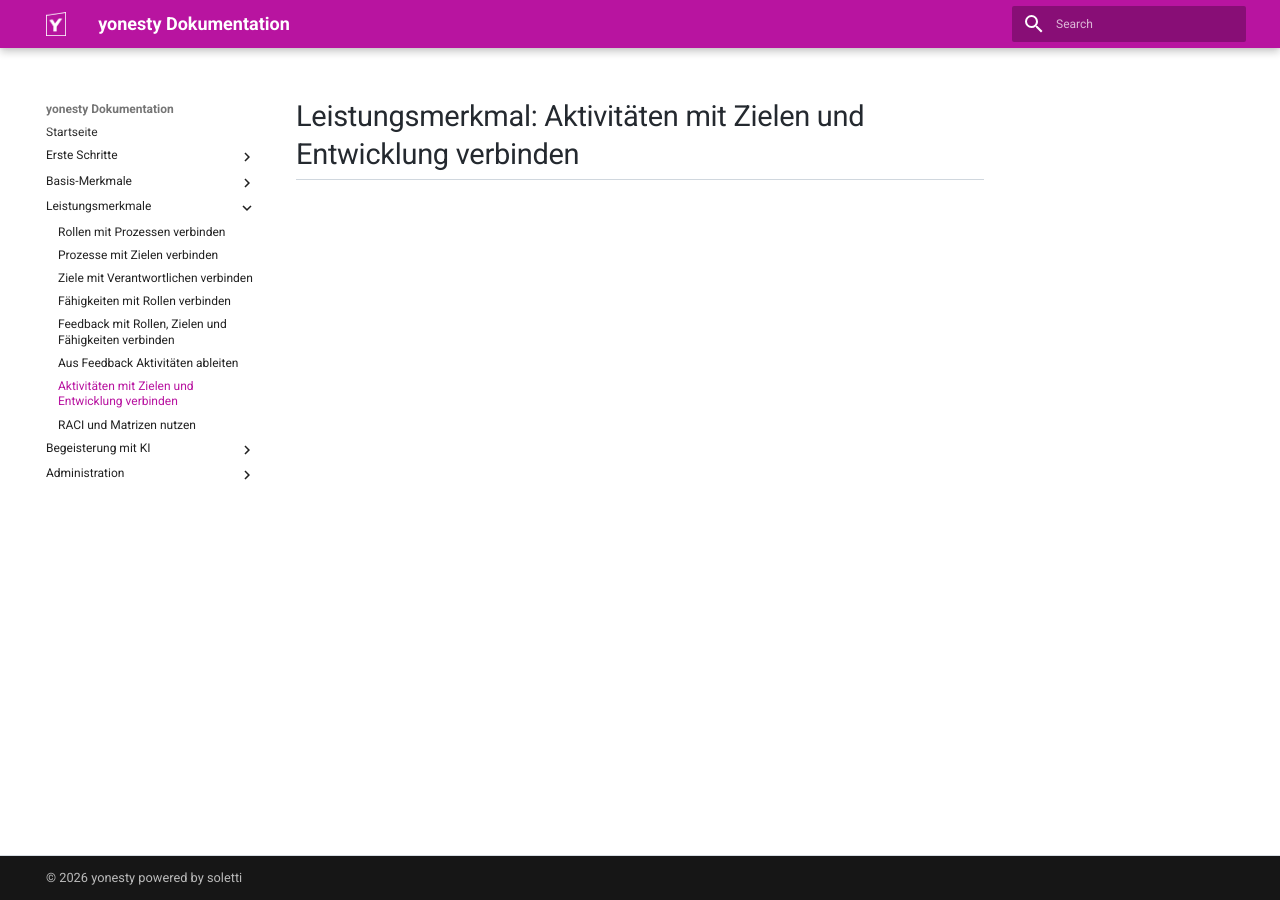
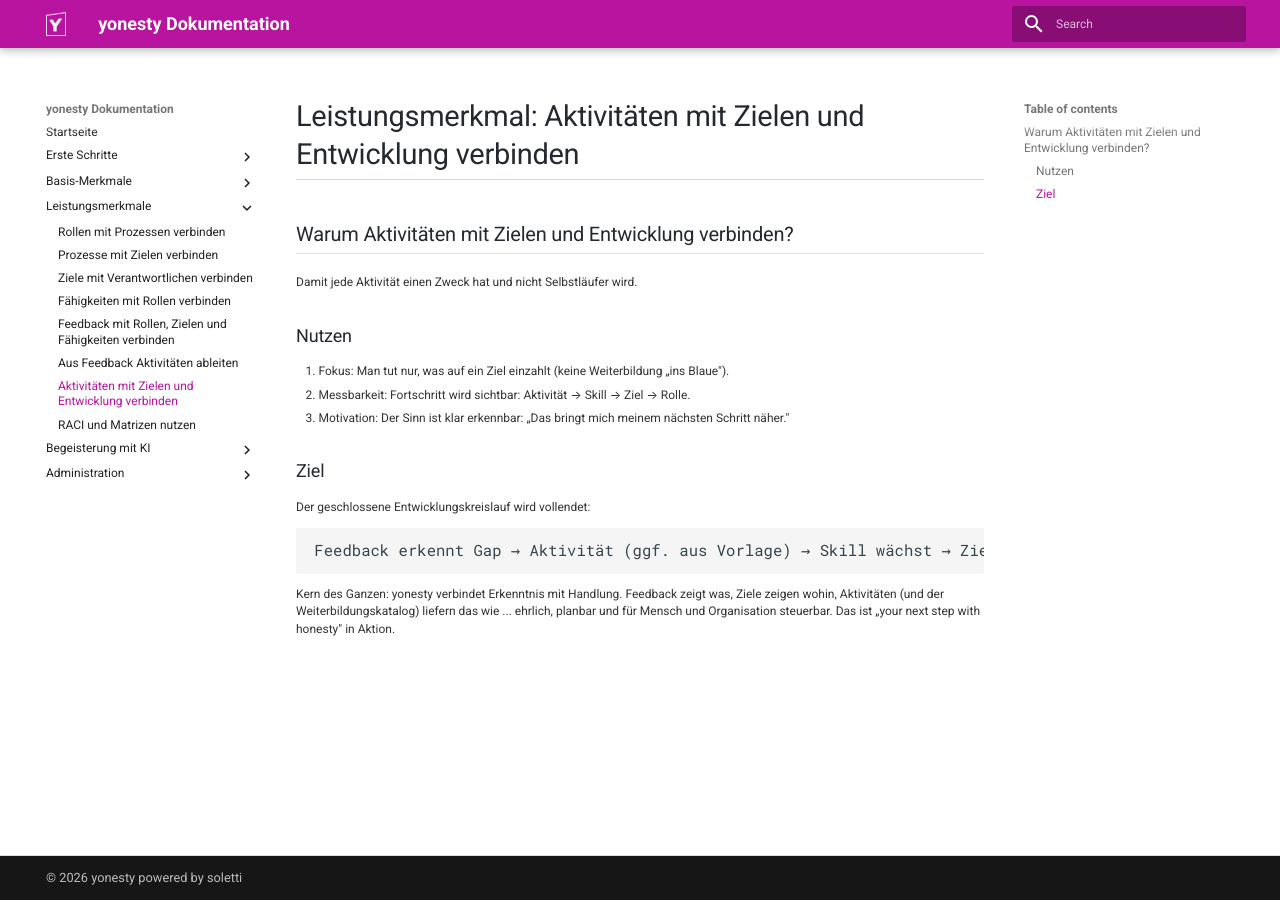
Before and after one commit to ricohaenelsoletti/yonesty, an MkDocs documentation site: the page built from docs/Leistungsmerkmal-Aktivitaeten-mit-Zielen-und-Entwicklung-verbinden.md, in a window 1280 px wide. Built offline with MkDocs 1.6.1 and Material for MkDocs 9.7.7, drawn with Linux system fonts in a browser that asks for light colours.

Commit message:
Enhance document with reasons for connecting activities and goals
Added section on the importance of connecting activities with goals and development, outlining benefits and objectives.

````diff
--- a/docs/Leistungsmerkmal-Aktivitaeten-mit-Zielen-und-Entwicklung-verbinden.md
+++ b/docs/Leistungsmerkmal-Aktivitaeten-mit-Zielen-und-Entwicklung-verbinden.md
@@ -1 +1,18 @@
 # Leistungsmerkmal: Aktivitäten mit Zielen und Entwicklung verbinden
+
+## Warum Aktivitäten mit Zielen und Entwicklung verbinden?
+Damit jede Aktivität einen Zweck hat und nicht Selbstläufer wird.
+
+### Nutzen
+1. Fokus: Man tut nur, was auf ein Ziel einzahlt (keine Weiterbildung „ins Blaue").
+2. Messbarkeit: Fortschritt wird sichtbar: Aktivität → Skill → Ziel → Rolle.
+3. Motivation: Der Sinn ist klar erkennbar: „Das bringt mich meinem nächsten Schritt näher."
+
+### Ziel
+Der geschlossene Entwicklungskreislauf wird vollendet:
+
+```
+Feedback erkennt Gap → Aktivität (ggf. aus Vorlage) → Skill wächst → Ziel erreicht → nächste Rolle
+```
+
+Kern des Ganzen: yonesty verbindet Erkenntnis mit Handlung. Feedback zeigt was, Ziele zeigen wohin, Aktivitäten (und der Weiterbildungskatalog) liefern das wie ... ehrlich, planbar und für Mensch und Organisation steuerbar. Das ist „your next step with honesty" in Aktion.
````
